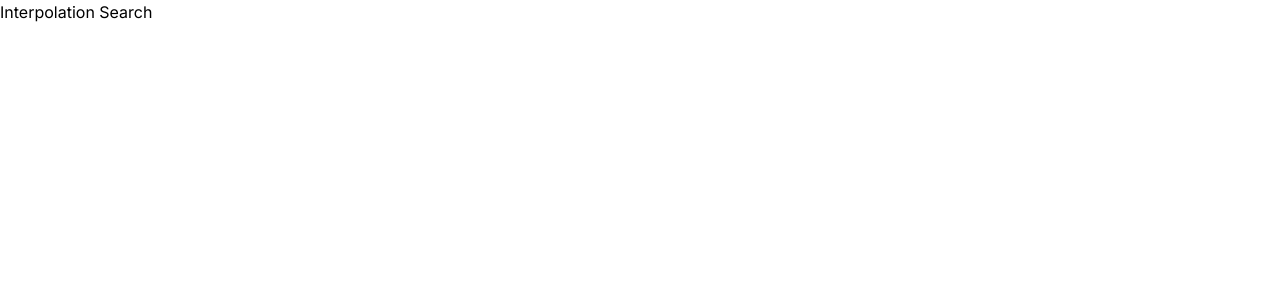
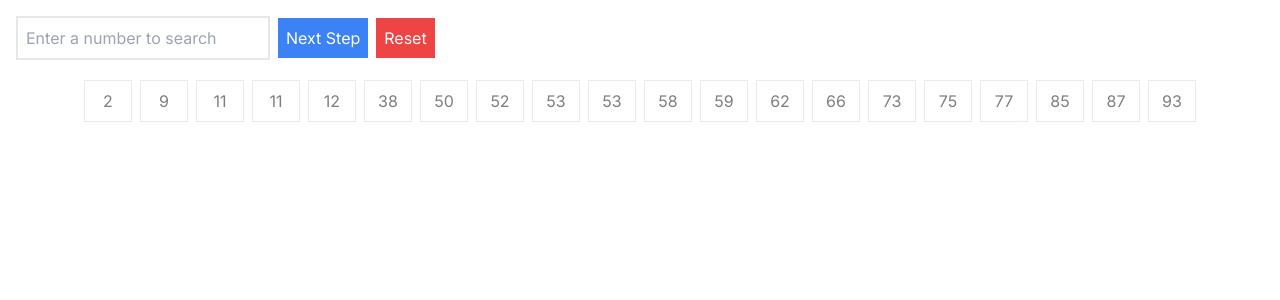
Before and after one commit to hybrid1ze/search-sort-visualiser, a Next.js app in the folder search-sort-visualiser/: page /search/InterpolationSearch in a window 1280 px wide. Shown: the top 300 px of the page. Built offline with nearby package versions, Linux system fonts and the light colour scheme.

Commit message:
Refactor InterpolationSearch component

```diff
--- a/search-sort-visualiser/src/app/search/InterpolationSearch/page.tsx
+++ b/search-sort-visualiser/src/app/search/InterpolationSearch/page.tsx
@@ -1,7 +1,105 @@
-export default function InterpolationSearch() {
+'use client';
+import { useState, useEffect } from "react";
+
+const generateSortedRandomArray = (size: number, max: number) =>
+    Array.from({ length: size}, () => Math.floor(Math.random() * max)).sort((a, b) => a - b);
+
+
+const InterpolationSearch = () => {
+    const [array, setArray] = useState<number[]>([]); // Initialized to an empty array
+    const [target, setTarget] = useState<number | null>(null);
+    const [low, setLow] = useState<number>(0);
+    const [high, setHigh] = useState<number>(array.length - 1);
+    const [mid, setMid] = useState<number | null>(null);
+    const [isFound, setIsFound] = useState<boolean | null>(null);
+
+    useEffect(() => {
+        setArray(generateSortedRandomArray(20, 100));
+    }, []);
+
+    const resetSearch = () => {
+        setArray(generateSortedRandomArray(20, 100));
+        setLow(0);
+        setHigh(array.length - 1);
+        setMid(null);
+        setIsFound(null);
+        setTarget(null);
+    }
+
+    const interpolationSearchStep = () => {
+      if (target === null || low > high || target < array[low] || target > array[high]) {
+        setIsFound(false);
+        return;
+      }
+
+        // Estimate the position
+    let position = low + Math.floor(((high - low) / (array[high] - array[low])) * (target - array[low]));
+
+    // Avoid going out of bounds due to estimation
+    position = Math.max(low, Math.min(position, high));
+
+    setMid(position);
+
+    if (array[position] === target) {
+        setIsFound(true);
+    } else {
+        if (array[position] < target) {
+            setLow(position + 1);
+        } else {
+            setHigh(position - 1);
+        }
+        // Continue the search in the next step
+        setIsFound(null);
+    }
+
+    };
+
     return (
-        <div>
-            <h1>Interpolation Search</h1>
+        <div className="p-4">
+          <div>
+            <input
+              type="number"
+              className="border-2 border-gray-200 p-2"
+              placeholder="Enter a number to search"
+              value={target ?? ""}
+              onChange={(e) => setTarget(parseInt(e.target.value, 10))}
+            />
+            <button onClick={interpolationSearchStep} className="bg-blue-500 text-white p-2 ml-2">
+              Next Step
+            </button>
+            <button onClick={resetSearch} className="bg-red-500 text-white p-2 ml-2">
+              Reset
+            </button>
+          </div>
+          <div className="mt-4 flex justify-center">
+            {array.map((value, index) => {
+              // Determine if index is within the current search range
+              const isWithinRange = (low !== null && high !== null) && (index >= low && index <= high);
+              // Determine if this is the mid value
+              const isMid = mid === index;
+
+              return (
+                <span
+                  key={index}
+                  className={`inline-block m-1 p-2 border w-12 text-center
+                              ${isMid ? 'bg-green-300 border-green-500' : 'border-gray-300'}
+                              ${isWithinRange ? 'opacity-100' : 'opacity-50'}
+                              transition-all duration-500 ease-in-out`}
+                >
+                  {value}
+                </span>
+              );
+            })}
+          </div>
+          {isFound !== null && (
+            <div className="mt-4">
+              {isFound ? 'Element found!' : 'Element not found.'}
+            </div>
+          )}
         </div>
-    )
-}
+      );
+
+
+ };
+
+ export default InterpolationSearch;
```
